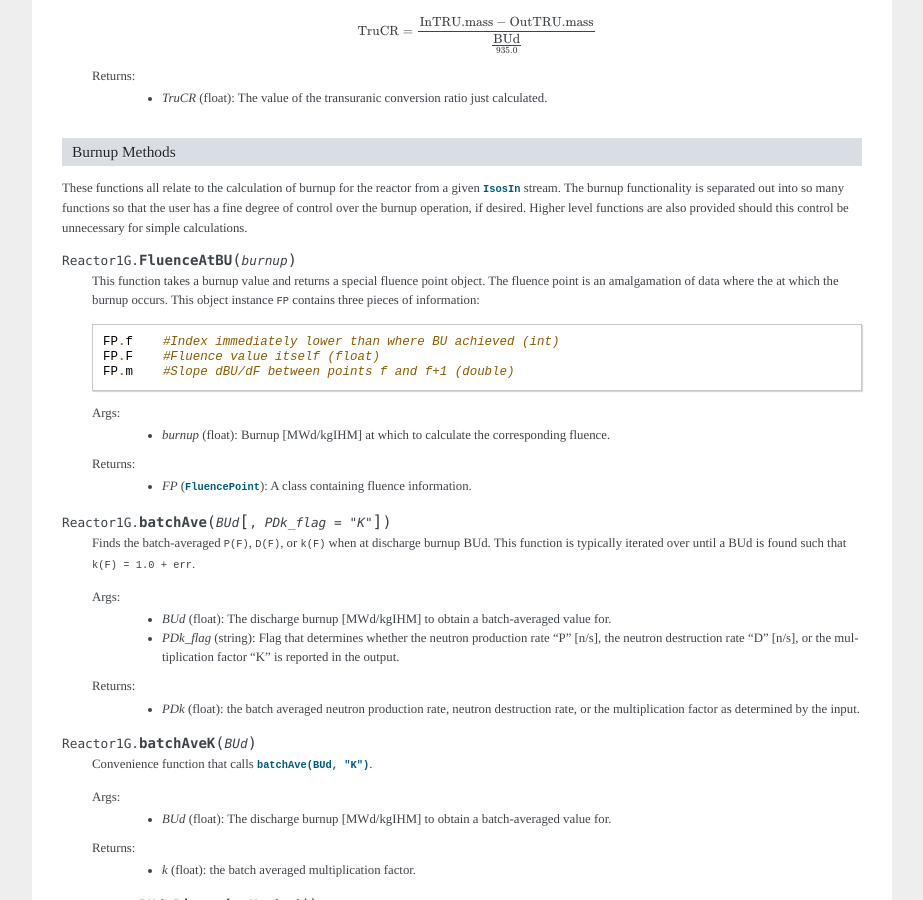
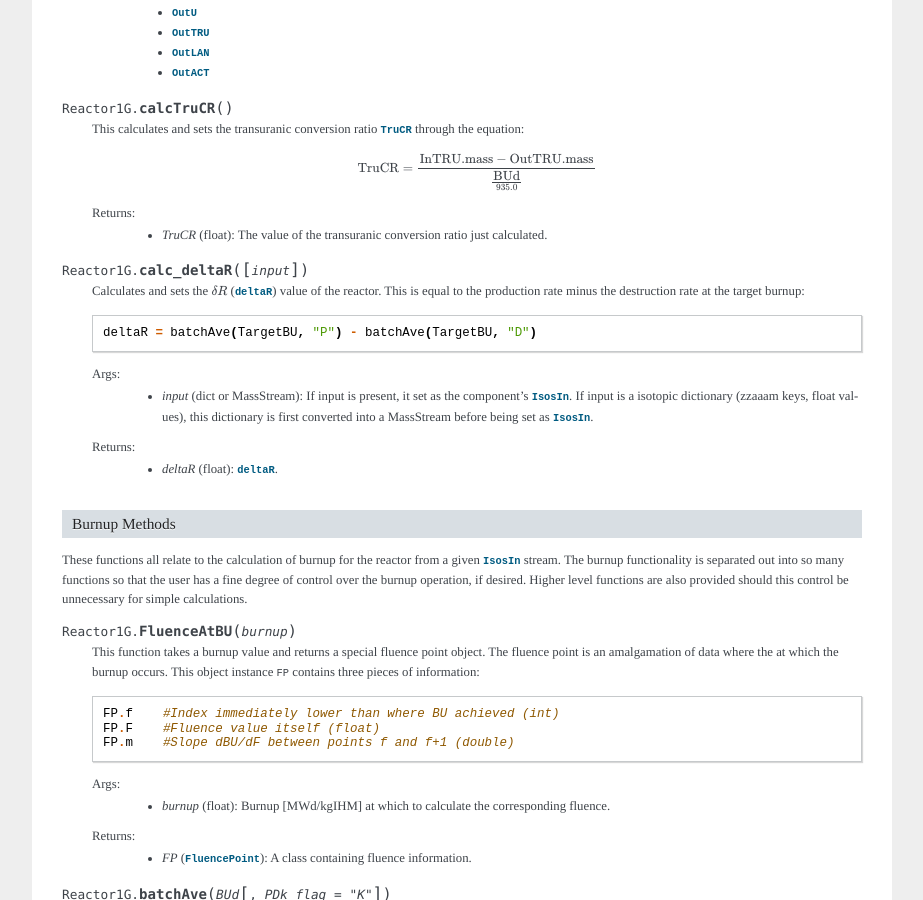
Before and after one commit to bright-dev/bright, a Sphinx documentation site: the page built from doc/source/Reactor1G.rst, in a window 1280 px wide and 900 px high, scrolled down 7329 px. Shown: the whole window, without its empty margins (198-1121 px from the left). Built offline with Sphinx 7.4.7, drawn with Linux system fonts in a browser that asks for light colours; formulas are drawn with MathJax 3; some of the changed text lies outside the part shown.

Commit message:
Added Fuel Fabrication to the docs.

```diff
--- a/doc/source/Enrichment.rst
+++ b/doc/source/Enrichment.rst
@@ -25,7 +25,7 @@
           cascade should be set up.  It is a :class:`BriPy.EnrichmentParameters`
           helper object.  If ``enrich_params`` is not specified, then the cascade
           is initialized with ``UraniumEnrichmentDefaults``.
-        * `name` (str): The name of the reprocessing fuel cycle component instance.
+        * `name` (str): The name of the enrichment fuel cycle component instance.
 
     Note that this automatically calls the public :meth:`initialize` C function.
 
--- a/doc/source/FCComps.rst
+++ b/doc/source/FCComps.rst
@@ -18,6 +18,7 @@
    Reprocess
    Storage
    Reactor1G
+   FuelFabrication
 
 Currently, all fuel cycle objects inherit from a common `FCComp` class.  This takes care of all of the bookkeeping,
 input, and output for all component instances.  Below is a a diagram of the how all of the comonents inheret
--- a/doc/source/Reactor1G.rst
+++ b/doc/source/Reactor1G.rst
@@ -397,9 +397,18 @@
     The output actinide mass stream, ``Reactor1G.IsosOut.getACT()``.
 
 
---------------------------------------
-Transuranic Conversion Ratio Attribute
---------------------------------------
+----------------
+Other Attributes
+----------------
+
+.. attribute:: Reactor1G.deltaR
+
+    The :math:`\delta R` value of the core with ``IsosIn``.  This is equal to the
+    production rate minus the destruction rate at the target burnup::
+
+        deltaR = batchAve(TargetBU, "P") - batchAve(TargetBU, "D")
+
+    This is computed via the ``Reactor1G.calc_deltaR()`` method.
 
 .. attribute:: Reactor1G.TruCR
 
@@ -556,6 +565,21 @@
 
     Returns:
         * `TruCR` (float): The value of the transuranic conversion ratio just calculated.
+
+.. method:: Reactor1G.calc_deltaR([input])
+
+    Calculates and sets the :math:`\delta R` (:attr:`deltaR`) value of the reactor.
+    This is equal to the production rate minus the destruction rate at the target burnup::
+
+        deltaR = batchAve(TargetBU, "P") - batchAve(TargetBU, "D")
+
+    Args:
+        * `input` (dict or MassStream): If input is present, it set as the component's
+          :attr:`IsosIn <BriPy.FCComp.IsosIn>`.  If input is a isotopic dictionary (zzaaam keys, float values), this
+          dictionary is first converted into a MassStream before being set as :attr:`IsosIn <BriPy.FCComp.IsosIn>`.
+
+    Returns:
+        * `deltaR` (float): :attr:`deltaR`.
 
 
 --------------
```
Also changed, not shown: doc/source/FuelFabrication.rst (added, +165 -0 lines).
